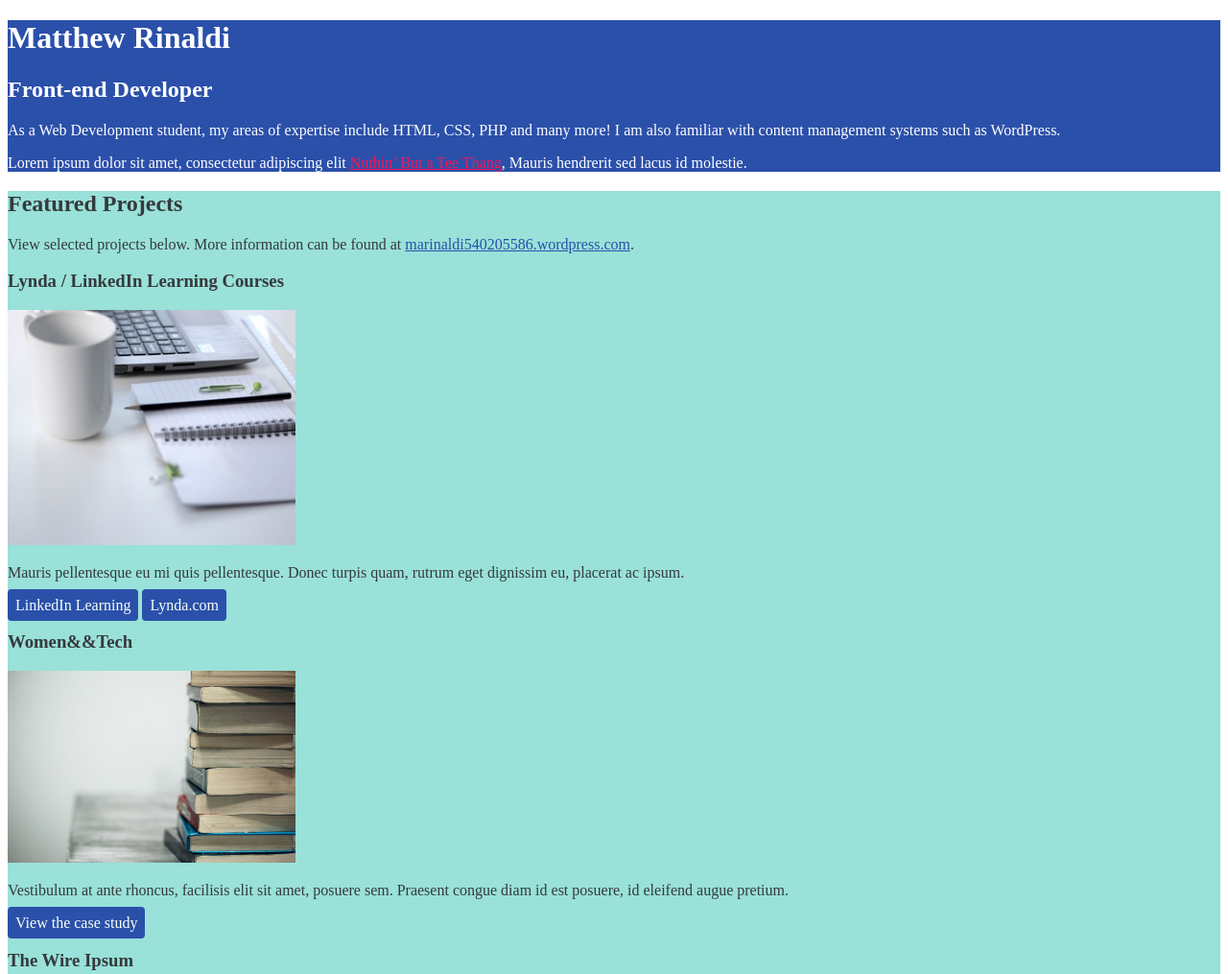
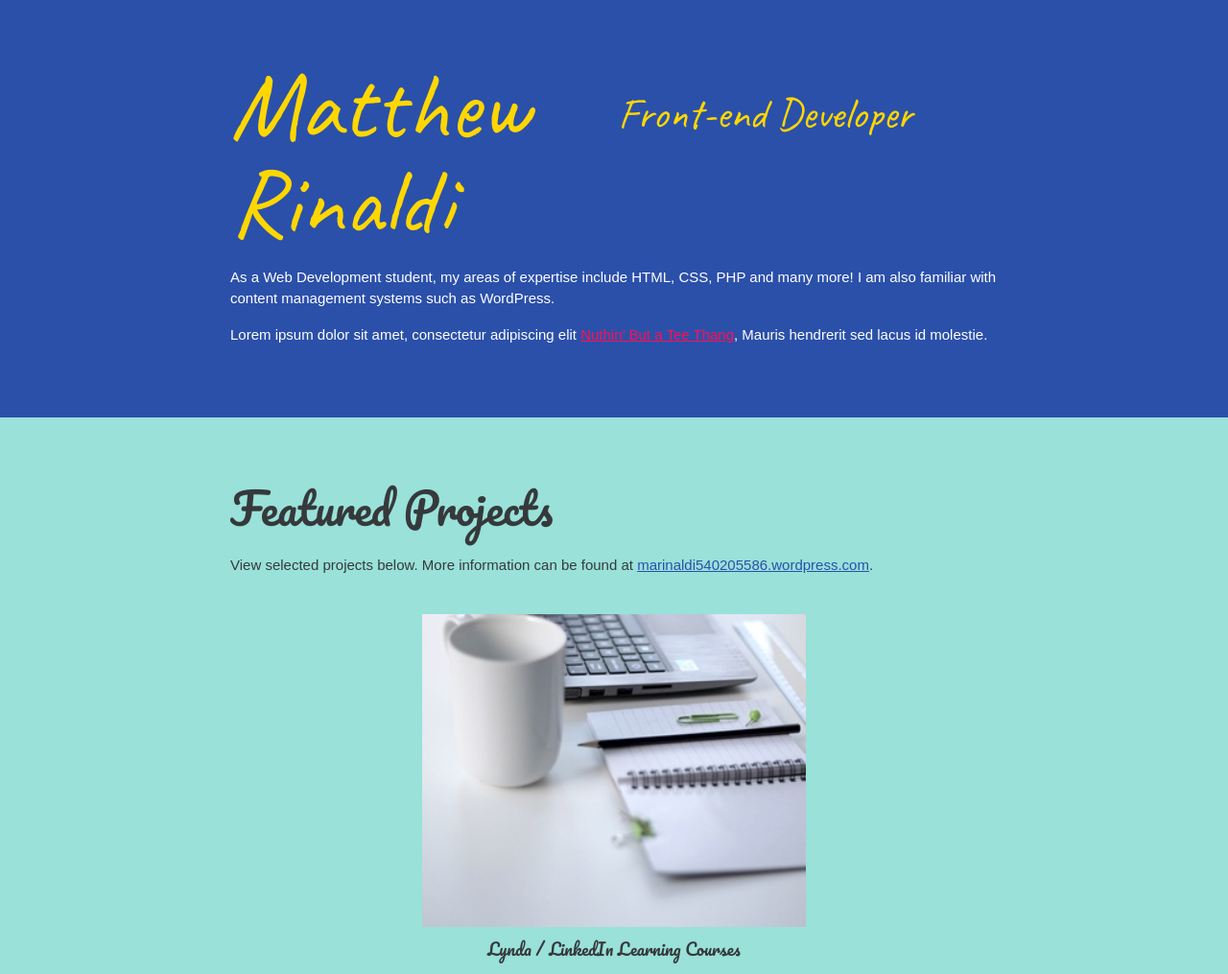
Before and after one commit to marinalid1/Lesson03, a plain HTML site: page index.html in a window 1280 px wide. Shown: the top 1015 px of the page at 96% size. Drawn offline with Linux system fonts and the light colour scheme.

Commit message:
commit on master

```diff
--- a/index.html
+++ b/index.html
@@ -5,51 +5,62 @@
     <meta name="viewport" content="width=device-width, initial-scale=1.0">
     <title>Matthew Rinaldi</title>
   </head>
+  <link href="https://fonts.googleapis.com/css?family=Caveat&effect=shadow-multiple" rel="stylesheet">
+  <link href="https://fonts.googleapis.com/css2?family=Caveat&family=Montserrat:wght@400;600&family=Pacifico&display=swap" rel="stylesheet">
   <link rel="stylesheet" href="styles.css">
   <body>
     <main>
       <!-- ***********************  ABOUT / PROFILE  *********************** -->
       <header>
-        <h1>Matthew Rinaldi</h1>
+        <div class="content-wrap">
+
+        <h1 class="font-effect-shadow-multiple">Matthew Rinaldi</h1>
         <h2>Front-end Developer</h2>
 
         <p>As a Web Development student, my areas of expertise include HTML, CSS, PHP and many more! I am also familiar with content management systems such as WordPress.</p>
         <p>Lorem ipsum dolor sit amet, consectetur adipiscing elit <a href="http://teethang.com" target="_blank">Nuthin’ But a Tee Thang</a>, Mauris hendrerit sed lacus id molestie.</p>
+        </div>
       </header>
 
       <!-- ********************  PROJECTS / PORTFOLIO  ********************* -->
       <section class="projects">
+        <div class="content-wrap">
         <h2>Featured Projects</h2>
         <p>View selected projects below. More information can be found at <a href="https://marinaldi540205586.wordpress.com/portfolio/">marinaldi540205586.wordpress.com</a>.</p>
 
         <!-- Project 1 -->
-        <section>
+        <section class="project-item">
+          <img src="thumbnail-2.jpg" alt="description of image">
           <h3>Lynda / LinkedIn Learning Courses</h3>
-          <img src="thumbnail-2.jpg" alt="description of image">
+
           <p>Mauris pellentesque eu mi quis pellentesque. Donec turpis quam, rutrum eget dignissim eu, placerat ac ipsum.</p>
           <a class="btn" href="https://www.linkedin.com/learning/instructors/christina-truong?u=2125562" target="_blank">LinkedIn Learning</a>
           <a class="btn" href="https://www.lynda.com/Christina-Truong/7842227-1.html">Lynda.com</a>
         </section>
 
         <!-- Project 2 -->
-        <section>
+        <section class="project-item">
+          <img src="sharon-mccutcheon-unsplash.jpg" alt="description of image">
           <h3>Women&&Tech</h3>
-          <img src="sharon-mccutcheon-unsplash.jpg" alt="description of image">
+
           <p>Vestibulum at ante rhoncus, facilisis elit sit amet, posuere sem. Praesent congue diam id est posuere, id eleifend augue pretium.</p>
           <a class="btn" href="http://christinatruong.com/projects/women-and-tech-redesign.html" target="_blank">View the case study</a>
         </section>
 
         <!-- Project 3 -->
-        <section>
+        <section class="project-item">
+          <img src="joanna-kosinska-unsplash.jpg" alt="description of image">
           <h3>The Wire Ipsum</h3>
-          <img src="joanna-kosinska-unsplash.jpg" alt="description of image">
+
           <p> In vel eleifend urna. Donec quis fringilla orci, ac porttitor nulla. Mauris pellentesque eu mi quis pellentesque.</p>
           <a class="btn" href="http://thewireipsum.com" target="_blank">View live site</a>
         </section>
+        </div>
       </section>
 
       <!-- ***********************  WORK EXPERIENCE  *********************** -->
       <section class="work-experience">
+        <div class="content-wrap">
         <h2>Work Experience</h2>
         <p>See my complete work history on <a href="https://www.linkedin.com/in/mattrinaldi2/">LinkedIn</a>.</p>
 
@@ -95,10 +106,12 @@
             <li>In tempor ipsum ut bibendum condimentum.</li>
           </ul>
         </section>
+        </div>
       </section>
 
       <!-- ******************  EDUCATION & CERTIFICATIONS ****************** -->
       <section class="education">
+        <div class="content-wrap">
         <h2>Education</h2>
 
         <section>
@@ -111,11 +124,13 @@
           <p>Associate in Web Development, 2020-2021</p>
           <p>Degree covering HTML, CSS, PHP and JavaScript.</p>
         </section>
+        </div>
 
       </section>
 
       <!-- *****************  CONTACT INFO / SOCIAL MEDIA  ***************** -->
       <footer>
+        <div class="content-wrap">
         <h2>Let's Keep in Touch!</h2>
 
         <!-- Social media and contact links. Add or remove any networks. -->
@@ -125,6 +140,7 @@
           <li><a href="http://twitter.com/christinatruong" target="_blank">Twitter</a></li>
           <li><a href="#" target="_blank">LinkedIn</a></li>
         </ul>
+        </div>
       </footer>
     </main>
   </body>
--- a/styles.css
+++ b/styles.css
@@ -11,8 +11,20 @@ COLOR PALETTE
 
 /*Global Styles
 ---------------------------------------*/
+html {
+    box-sizing: border-box;
+}
+*, *:before, *:after {
+    box-sizing: inherit;
+}
+
 body {
     color:#36393B;
+    margin: 0;
+    padding: 0;
+    font-family: 'Monterrat', sans-serif;
+    font-size: 15px;
+    line-height: 1.5;
 }
 img {
     width:300px;
@@ -23,6 +35,26 @@ a {
 a:hover {
     text-decoration: none;
 }
+h1 {
+    font-size: 100px;
+    line-height: 1;
+}
+h2 {
+    font-size:45px;
+}
+h1,h2, h3 {
+    font-family: 'Pacifico', cursive;
+    font-weight: 400;
+    margin: 0;
+}
+h3 {
+    text-align: center;
+}
+.content-wrap {
+    width: 800px;
+    margin: 0 auto;
+    padding: 60px 0;
+}
 
 /*Profile
 ---------------------------------------*/
@@ -30,7 +62,20 @@ header {
     background: #2b50aa;
     color: white;
 }
-
+header h1, header h2 {
+    color: gold;
+    font-family: 'Caveat', cursive;
+}
+header h1 {
+    width: 4em;
+    word-break: break-word;
+    display: inline-block;
+}
+header h2 {
+    display: inline-block;
+    position: relative;
+    bottom: 110px;
+}
 /*Projects
 ---------------------------------------*/
 .projects {
@@ -45,9 +90,25 @@ header {
     text-decoration: none;
     padding: 8px;
     border-radius: 4px;
+    display: inline-block;
 }
 .projects .btn:hover {
     background: rgba(43, 80 , 170, 80%);
+}
+.project-item {
+    overflow: hidden;
+    border-bottom: 1px dashed #36393B;
+    padding: 25px 0;
+}
+.project-item img{
+    display: block;
+    margin-left: auto;
+    margin-right: auto;
+    width: 50%;
+    margin-bottom: 10px;
+}
+.project-item h3 {
+    margin-top: 0;
 }
 /*Work Experience
 ---------------------------------------*/
```
